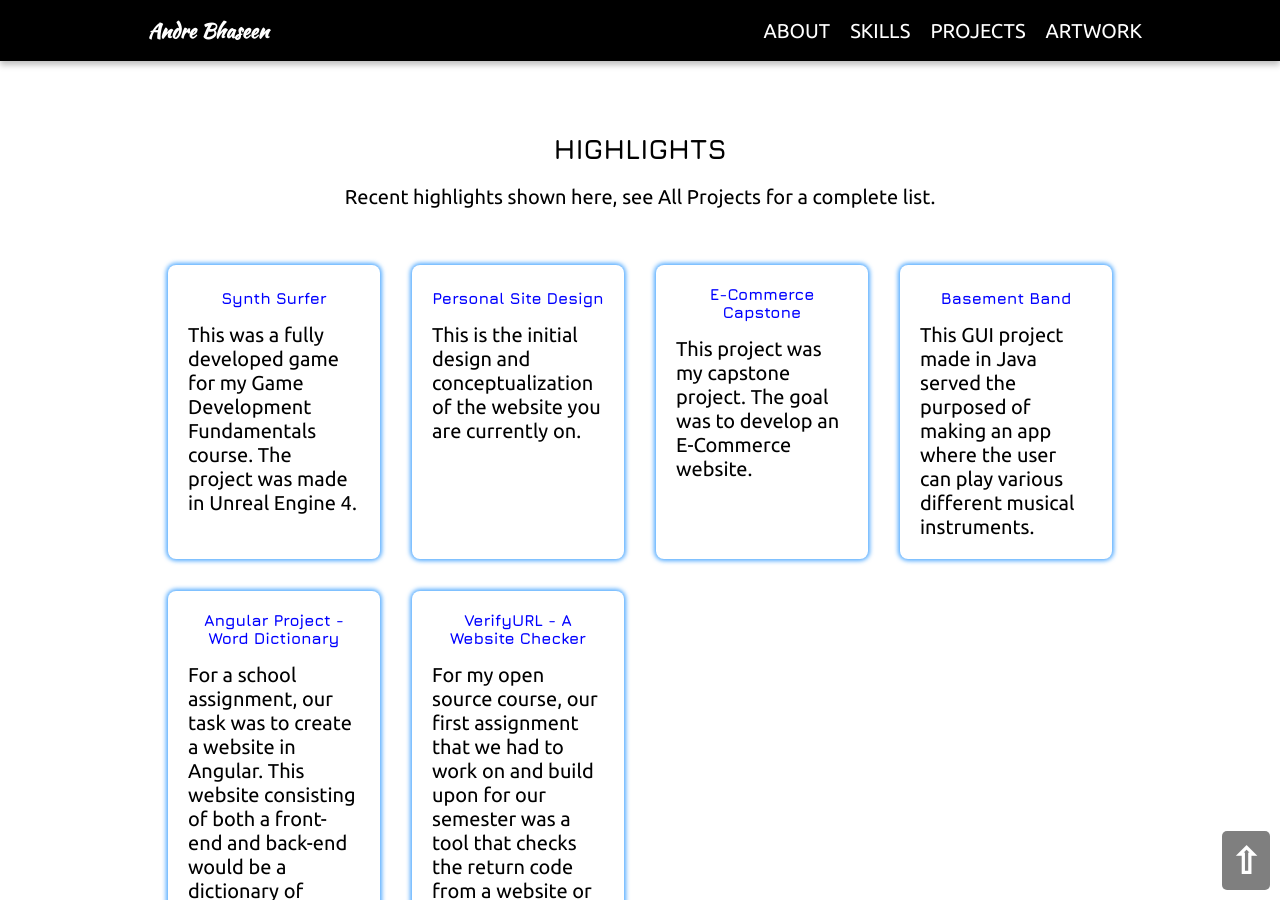
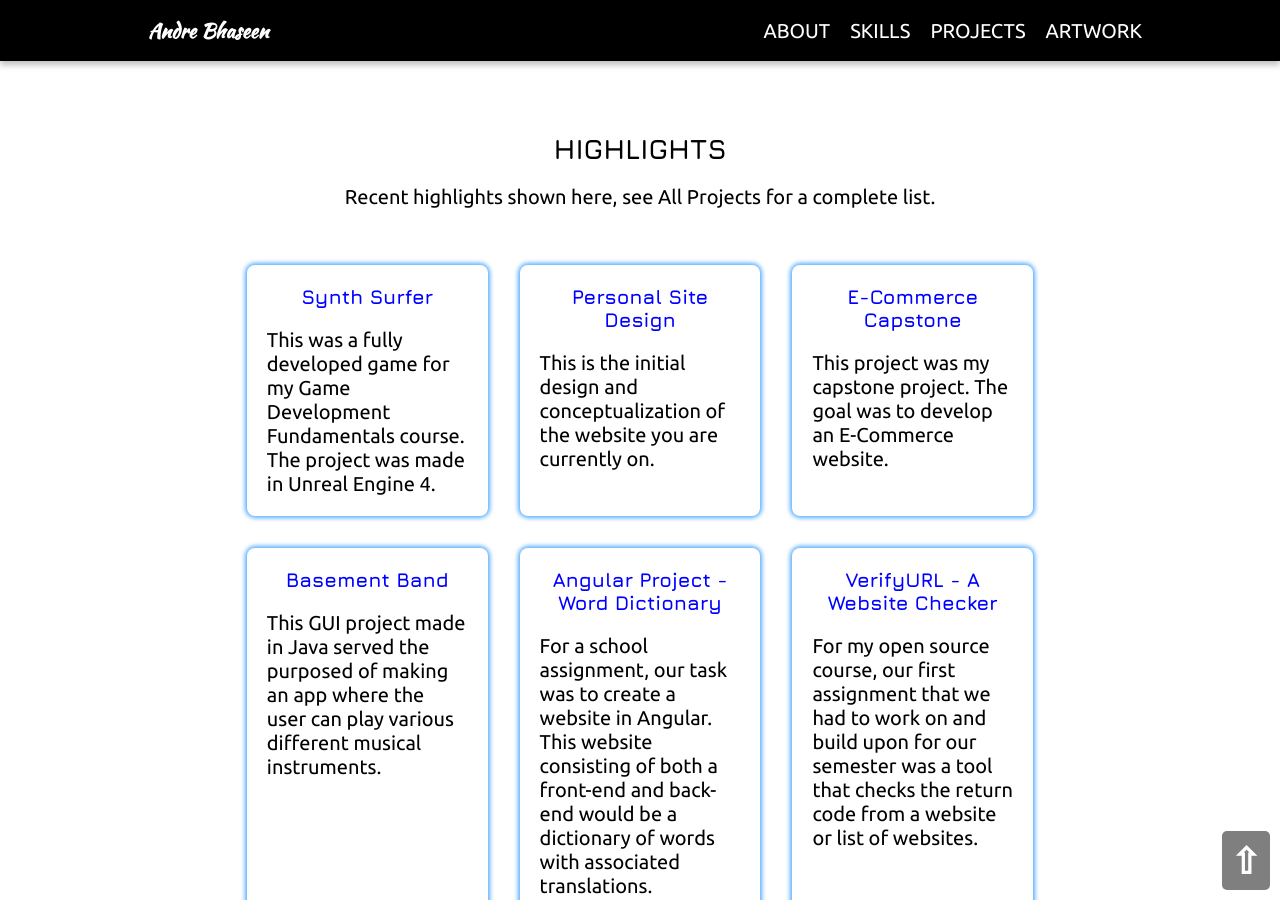
Before and after one commit to abhaseen/abhaseen.github.io, a Jekyll site: the page built from index.markdown, in a window 1280 px wide and 900 px high, scrolled down 863 px. Built offline with Jekyll 4.4.1, drawn with Linux system fonts in a browser that asks for light colours; some of the changed text lies outside the part shown.

Commit message:
Updated styles and alignment

```diff
--- a/_includes/highlights.html
+++ b/_includes/highlights.html
@@ -8,11 +8,11 @@
     <div class="highlights-item">
 
       <div class="highlights-caption">
-        <h4 class="highlight-title">
+        <h3 class="highlight-title">
           <a href="{{ post.url | relative_url }}">
             {{ post.title }}
           </a>
-        </h4>
+        </h3>
         {{ post.excerpt | truncatewords: 50 }}
       </div>
     </div>
--- a/_includes/skills.html
+++ b/_includes/skills.html
@@ -21,11 +21,15 @@
     </article>
 
     <article class="skills-sub-section">
-      <h3 class="skill-heading">Mobile</h3>
+      <h3 class="skill-heading">Game Engines</h3>
       <div class="skills-image-container">
         <figure>
-          <img src="assets/images/Android_logo.svg" />
-          <figcaption>Android</figcaption>
+          <img src="assets/images/UE_Logo.svg" />
+          <figcaption>Unreal Engine</figcaption>
+        </figure>
+        <figure>
+          <img src="assets/images/Unity_logo.svg" />
+          <figcaption>Unity</figcaption>
         </figure>
       </div>
     </article>
--- a/_sass/_highlights.scss
+++ b/_sass/_highlights.scss
@@ -1,5 +1,4 @@
 .highlights {
-  min-height: 50vh;
   text-align: center;
 }
 
@@ -36,9 +35,14 @@
 }
 
 @include mq {
+  .highlights {
+    max-width: var(--screen-max-width);
+    margin: 0 auto;
+  }
+
   .highlights-item-container {
     width: 80%;
-    margin: auto;
+    margin: 0 auto;
 
     display: grid;
     grid-template-columns: repeat(auto-fill, minmax(200px, 1fr));
--- a/_sass/_skills.scss
+++ b/_sass/_skills.scss
@@ -46,6 +46,11 @@ figure {
 }
 
 @include mq {
+  .skills {
+    max-width: var(--screen-max-width);
+    margin: 0 auto;
+  }
+
   .skills-container {
     flex-direction: row;
     flex-wrap: wrap;
```
